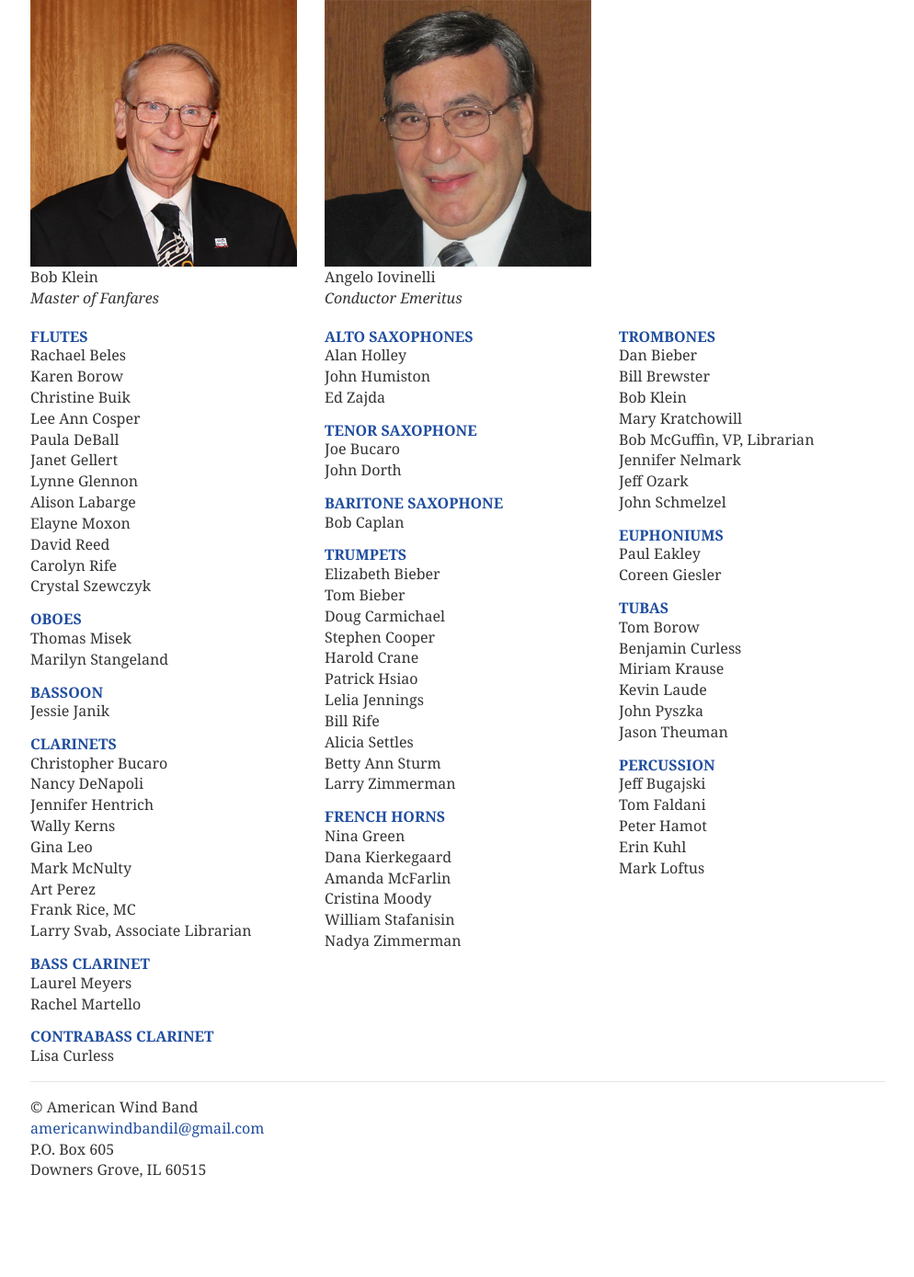
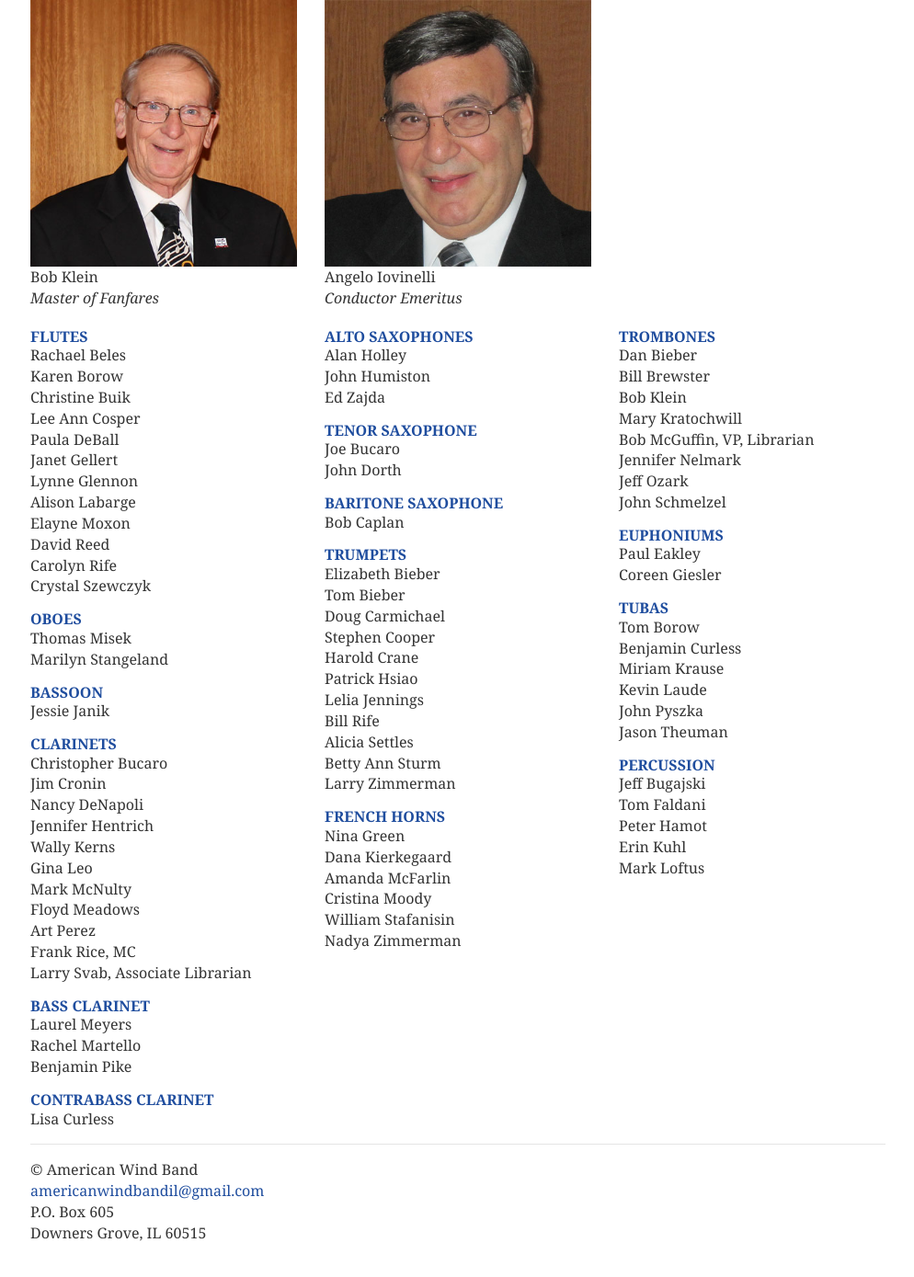
Before and after one commit to americanwindband/americanwindband.github.io, a Jekyll site: the page built from members.md, in a window 1280 px wide and 1400 px high, scrolled down 606 px. Shown: the top 1389 px of the window at 92% size, without its empty margins (142-1136 px from the left). Built offline with Jekyll 4.4.1, drawn with Linux system fonts in a browser that asks for light colours; before the commit the page ends 1937 px from its top, so only the background shows below that.

Commit message:
Update members.md

```diff
--- a/members.md
+++ b/members.md
@@ -65,11 +65,13 @@ layout: page-12
         <h4>Clarinets</h4>
         <ul>
             <li>Christopher Bucaro</li>
+            <li>Jim Cronin</li>
             <li>Nancy DeNapoli</li>
             <li>Jennifer Hentrich</li>
             <li>Wally Kerns</li>
             <li>Gina Leo</li>
             <li>Mark McNulty</li>
+            <li>Floyd Meadows</li>
             <li>Art Perez</li>
             <li>Frank Rice, MC</li>
             <li>Larry Svab, Associate Librarian</li>
@@ -80,6 +82,7 @@ layout: page-12
         <ul>
             <li>Laurel Meyers</li>
             <li>Rachel Martello</li>
+            <li>Benjamin Pike</li>
         </ul>
         <ul>
             <h4>Contrabass Clarinet</h4>
@@ -143,7 +146,7 @@ layout: page-12
             <li>Dan Bieber</li>
             <li>Bill Brewster</li>
             <li>Bob Klein</li>
-            <li>Mary Kratchowill</li>
+            <li>Mary Kratochwill</li>
             <li>Bob McGuffin, VP, Librarian</li>
             <li>Jennifer Nelmark</li>
             <li>Jeff Ozark</li>
```
